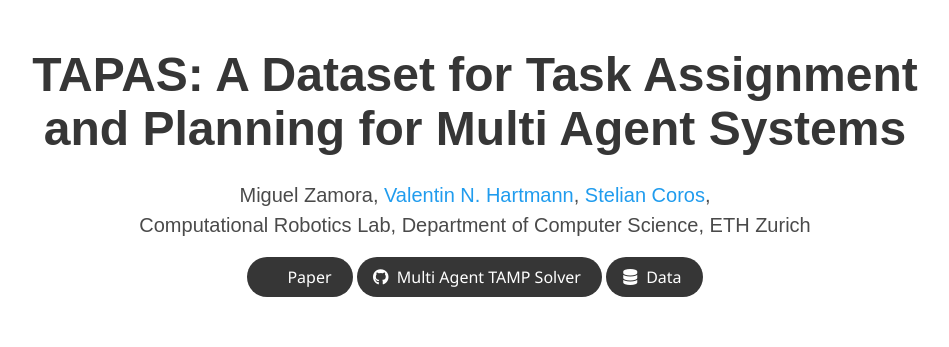
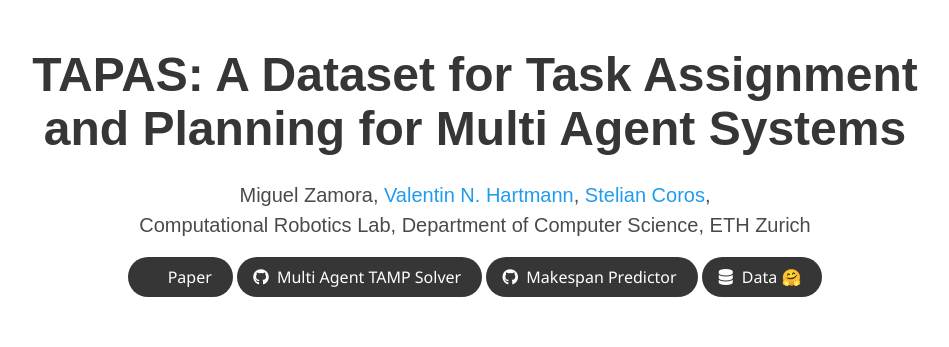
Before and after one commit to tapas-dataset/tapas-dataset.github.io, a plain HTML site: page index.html in a window 1280 px wide. Shown: the top 347 px of the page, without its empty margins (165-1114 px from the left). Drawn offline with nearby package versions, Linux system fonts and the light colour scheme; some icons are missing; a web font is replaced by a local one.

Commit message:
Adds link to codebase to train makespan prediction policy

```diff
--- a/index.html
+++ b/index.html
@@ -84,15 +84,15 @@
                   </a>
               </span>-->
               <!-- Policy Link. -->
-              <!--<span class="link-block">
-                <a href="anonymous"
+              <span class="link-block">
+                <a href="https://github.com/tapas-dataset/tapas-learner"
                   class="external-link button is-normal is-rounded is-dark">
                   <span class="icon">
                     <i class="fab fa-github"></i>
                   </span>
-                  <span>Policy Learning Code</span>
+                  <span>Makespan Predictor</span>
                   </a>
-                </span>-->
+              </span>
               <!-- Dataset Link. -->
               <span class="link-block">
                 <a href="https://huggingface.co/datasets/MiguelZamoraM/TAPAS"
@@ -100,7 +100,7 @@
                   <span class="icon">
                       <i class="fas fa-database"></i>
                   </span>
-                  <span>Data</span>
+                  <span>Data 🤗</span>
                   </a>
               </span>
             </div>
```
